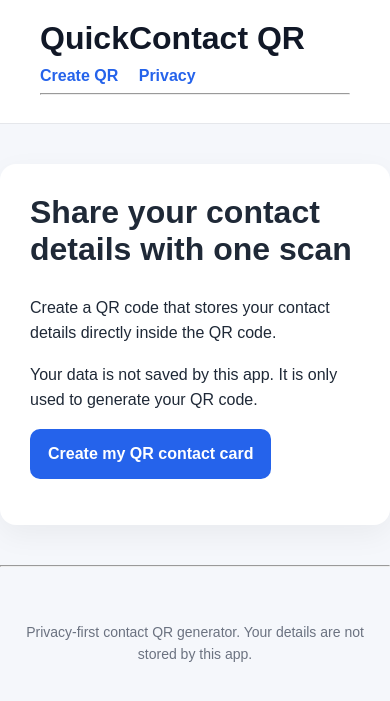
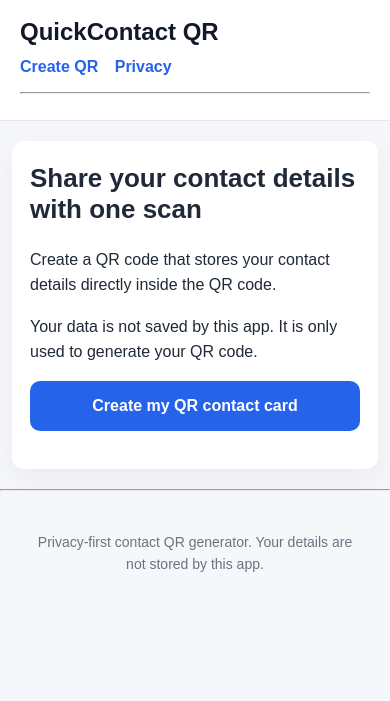
Before and after one commit to PrashantGondaliya/QuickContact_qr, a Django app: page / in a window 390 px wide. Shown: the top 701 px of the page. Run offline with Django 5.2, Linux system fonts and the light colour scheme; parts of the project's set-up code (start-up, migrations or seed data) failed here and were passed over.

Commit message:
Improve mobile responsiveness

```diff
--- a/contacts/static/contacts/css/styles.css
+++ b/contacts/static/contacts/css/styles.css
@@ -71,17 +71,20 @@ label {
 }
 
 input,
-textarea {
+textarea,
+select {
     width: 100%;
     margin-top: 6px;
     padding: 12px 14px;
     border: 1px solid #d1d5db;
     border-radius: 10px;
     font-size: 16px;
+    background: white;
 }
 
 input:focus,
-textarea:focus {
+textarea:focus,
+select:focus {
     outline: none;
     border-color: #2563eb;
     box-shadow: 0 0 0 3px rgba(37, 99, 235, 0.15);
@@ -163,3 +166,64 @@ summary {
     font-weight: bold;
     color: #2563eb;
 }
+
+@media (max-width: 700px) {
+    header {
+        padding: 18px 20px;
+    }
+
+    header h1 {
+        font-size: 24px;
+    }
+
+    nav {
+        margin-top: 12px;
+    }
+
+    nav a {
+        display: inline-block;
+        margin-right: 12px;
+        margin-bottom: 8px;
+    }
+
+    main {
+        margin: 20px 12px;
+        padding: 22px 18px;
+        border-radius: 12px;
+    }
+
+    footer {
+        margin: 10px 12px;
+        padding: 16px;
+    }
+
+    h2 {
+        font-size: 26px;
+    }
+
+    input,
+    textarea,
+    select {
+        font-size: 16px;
+    }
+
+    .button-row {
+        flex-direction: column;
+    }
+
+    .button-link,
+    button {
+        width: 100%;
+        text-align: center;
+    }
+
+    .qr-image {
+        max-width: 100%;
+        margin-left: auto;
+        margin-right: auto;
+    }
+
+    pre {
+        font-size: 13px;
+    }
+}
--- a/contacts/templates/base.html
+++ b/contacts/templates/base.html
@@ -4,6 +4,7 @@
 <head>
     <link rel="stylesheet" href="{% static 'contacts/css/styles.css' %}">
     <meta charset="UTF-8">
+    <meta name="viewport" content="width=device-width, initial-scale=1.0">
     <title>{% block title %}QuickContact QR{% endblock %}</title>
 </head>
 <body>
--- a/contacts/utils.py
+++ b/contacts/utils.py
@@ -1,6 +1,6 @@
 import base64
 from io import BytesIO
-from .utils import build_vcard, escape_vcard_value, generate_qr_code_base64
+
 
 import qrcode
 
```
